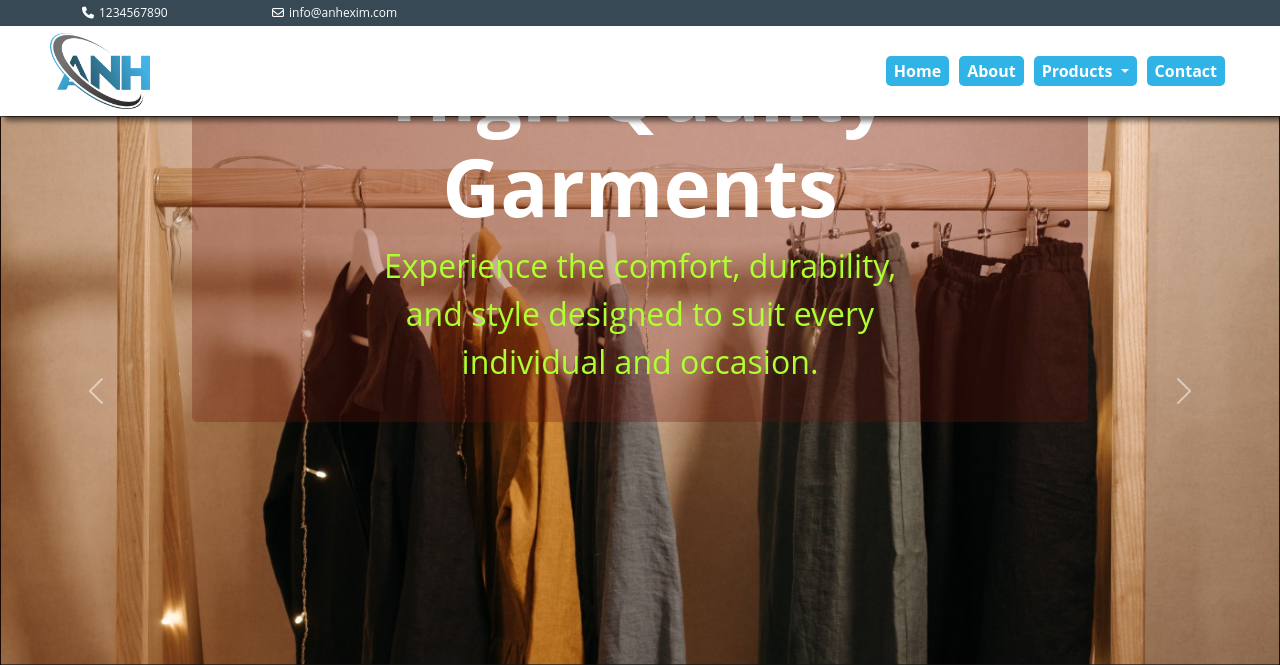
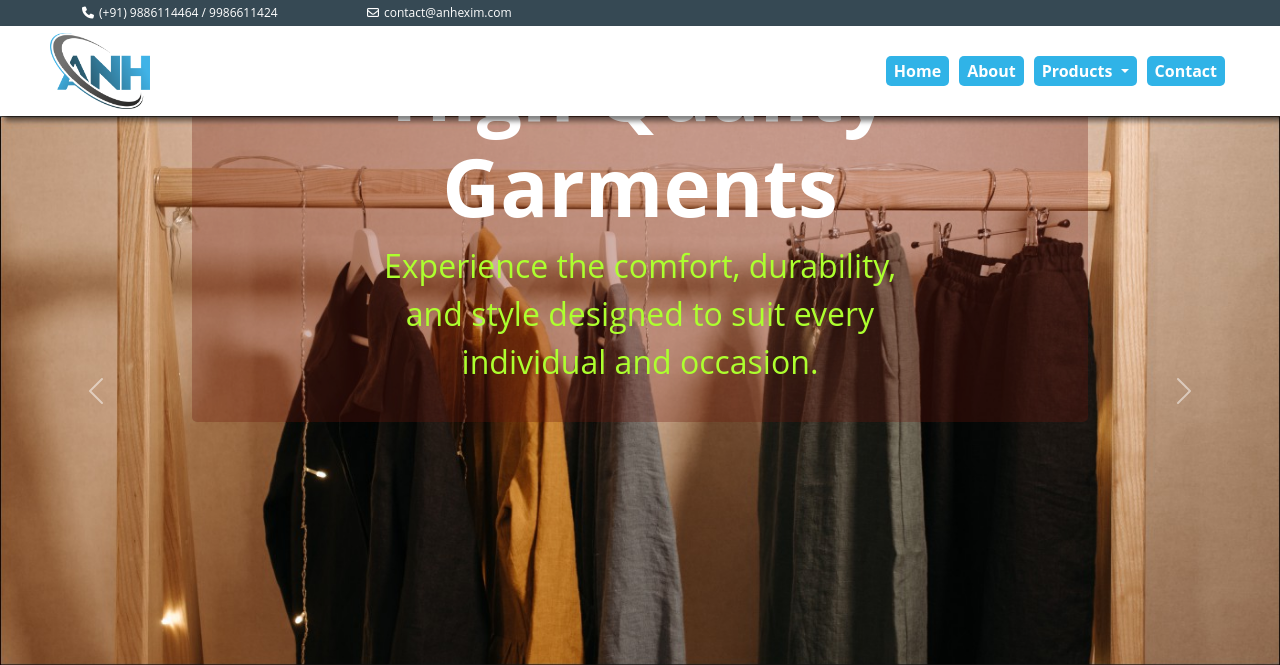
Before and after one commit to kavilashTech/asiya, a PHP site: page /index.php in a window 1280 px wide. Shown: the top 665 px of the page. Run offline with PHP 8.4, Linux system fonts and the light colour scheme.

Commit message:
update email in header

```diff
--- a/includes/header.php
+++ b/includes/header.php
@@ -27,8 +27,8 @@
         <div class="custom-header text-white py-1">
             <div class="container">
                 <div class="row">
-                    <div class="col-md-2"><i class="fa-solid fa-phone"></i>1234567890</div>
-                    <div class="col-md-2"><i class="fa-regular fa-envelope"></i>info@anhexim.com</div>
+                    <div class="col-sm-3 col-xs-5"><i class="fa-solid fa-phone"></i>(+91) 9886114464 / 9986611424 </div>
+                    <div class="col-sm-3  col-xs-5"><i class="fa-regular fa-envelope"></i>contact@anhexim.com</div>
                 </div>
             </div>
         </div>
```
